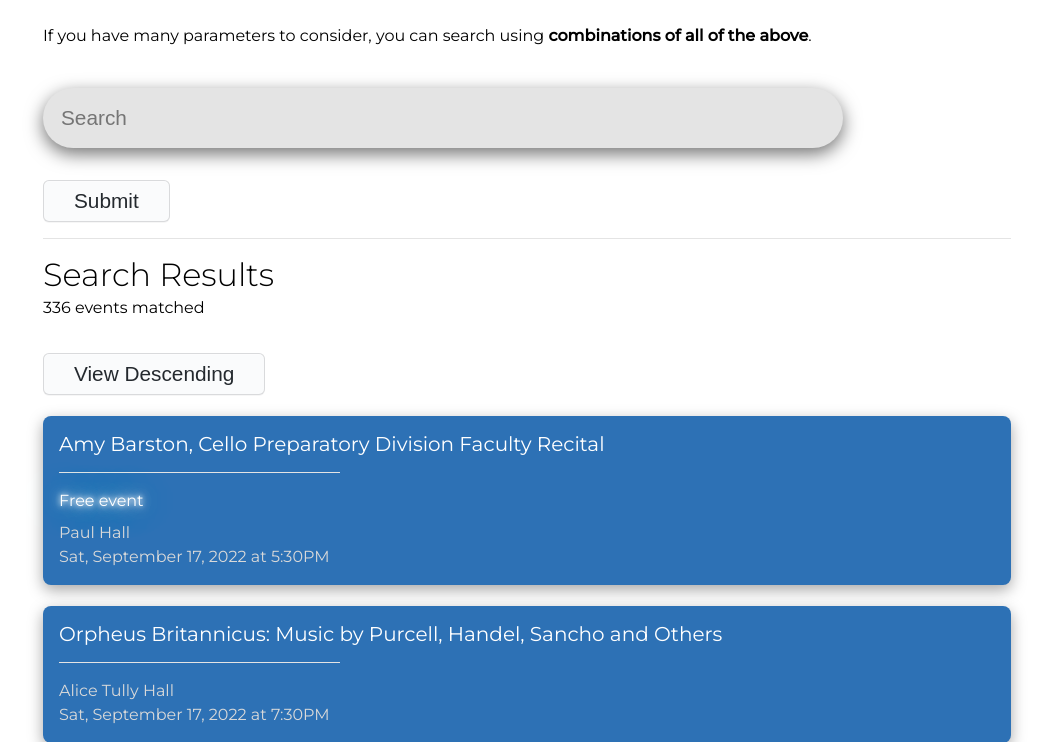
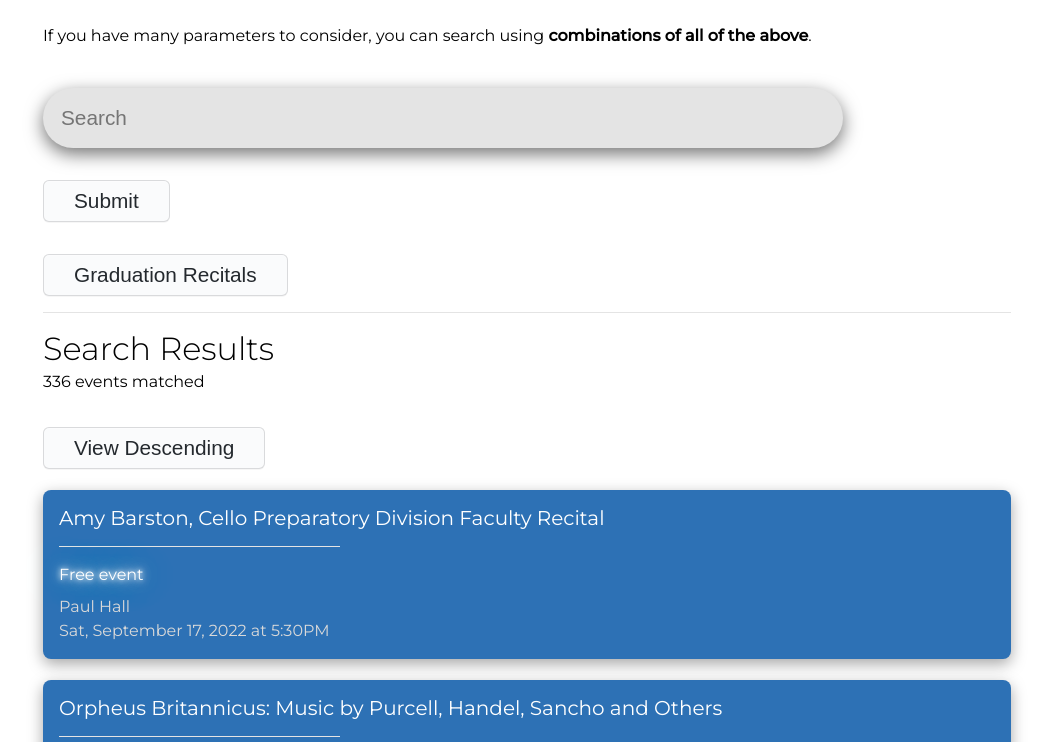
Before and after one commit to rsoeyadi/Juilliard-Calendar-Scraper, a Flask app: page / in a window 1280 px wide. Shown: the part 320-1062 px from the top of the page, without its empty margins (113-1163 px from the left). Run offline with Flask 2, Linux system fonts and the light colour scheme; data comes from the database, SQL or seed files in the repository.

Commit message:
graduating students recitals button

```diff
--- a/app.py
+++ b/app.py
@@ -2,6 +2,7 @@ from flask import Flask, render_template, request, g, session, redirect, url_for
 import sqlite3
 from datetime import datetime, date, timedelta
 import re
+import random
 
 app = Flask(__name__)
 app.secret_key = "\x0b\x16\x8al\x14\xa5&\xf2\xf5\x85\xf8\xed\t\xe8\xb1Z\x9e\xbbN\xfcR87"
@@ -29,6 +30,12 @@ def index():
         numberOfEvents=numberOfEvents,
         desc=session.get('desc'))
 
+
+@app.route("/see_grad_recitals", methods=['POST'])
+def see_grad_recitals():
+    if request.method == 'POST':
+        session['keywords'] = ['graduating']
+    return redirect(url_for('index'))
 
 @app.route("/sort", methods=['POST'])
 def toggleDesc():
--- a/templates/index.html
+++ b/templates/index.html
@@ -88,6 +88,11 @@
             {% endif %}
             <div class="button-wrapper">
                 <button name="add_keyword" type="submit">Submit</button>
+            </div>
+        </form>
+        <form action="/see_grad_recitals" , method="POST">
+            <div class="button-wrapper">
+                <button name="see_grad_recitals" type="submit">Graduation Recitals</button>
             </div>
         </form>
         <!-- {% if keywords|length > 0 %} -->
```
